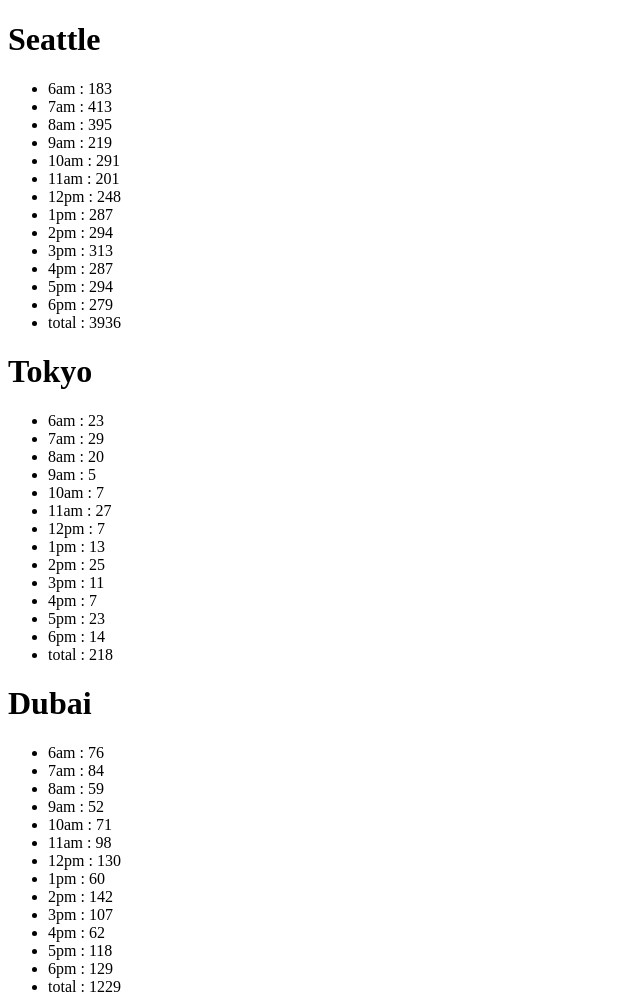
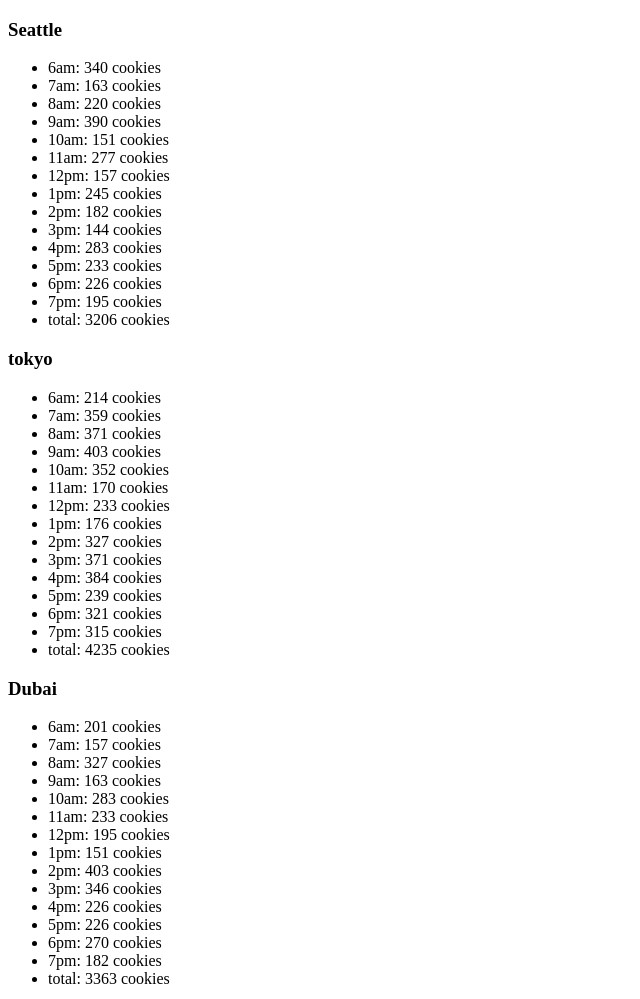
Before and after one commit to haneenzyad98/cookie-stand, a plain HTML site: page sales.html in a window 1280 px wide. Shown: the top 999 px of the page, without its empty margins (0-640 px from the left). Drawn offline with Linux system fonts and the light colour scheme.

Commit message:
to do taske

```diff
--- a/app.js
+++ b/app.js
@@ -2,203 +2,242 @@
 
 let hour = ['6am', '7am','8am', '9am','10am','11am','12pm','1pm','2pm','3pm','4pm','5pm','6pm','7pm']
 
+function random(min,max){
+    return Math.floor(Math.random()*(max-min+1)+min);
+}
 
 let seattle = {
     Location:'Seattle',
     minCusPerHour:23 ,
     maxCusPerHour :65 ,
     avgCookPerCus :6.3,
-    cookPerHour:[],
+    CEHour:[],
+    Coeh:[],
+    total:0,
+
+calcCEHour:function(){
+        for(let i = 0 ; i <hour.length; i++)
+        { this.CEHour.push(random(this.minCusPerHour,this
+                .maxCusPerHour));
+        }},
+
+calcCoeh:function(){
+       for (let i=0;i<hour.length;i++){
+this.Coeh.push(Math.floor(this.
+    CEHour[i]*this.avgCookPerCus));
+    this.total+=this.Coeh[i]
+
+}
+//console.log(this.Coeh)
+},
+rander:function(){
+let parent=document.getElementById('parent');
+let shpn =document.createElement('h3');
+parent.appendChild(shpn);
+shpn.textContent=this.Location;
+let uol=document.createElement('ul');
+parent.appendChild(uol);
+
+for (let i=0;i<hour.length;i++){
+let liit=document.createElement('li');
+uol.appendChild(liit);
+liit.textContent = `${hour[i]}: ${this.Coeh[i]} cookies`
+
+}
+let totalit=document.createElement('li')
+uol.appendChild(totalit)
+totalit.textContent=`total: ${this.total} cookies`;
+}}
+seattle.calcCEHour();
+seattle.calcCoeh();
+seattle.rander();
 
 
-    render:function (){
-        let parent=document.getElementById('mainpage')
-        let ulEl = document.createElement('ul');
-        let shopName = document.createElement('h1');
-        shopName.textContent=this.Location;
-        parent.appendChild(shopName);
-        parent.appendChild(ulEl);
-        let liEl;
-        let total = 0;
+/////////////////////////////////////
+let tokyo = {
+    Location:'tokyo',
+    minCusPerHour:23 ,
+    maxCusPerHour :65 ,
+    avgCookPerCus :6.3,
+    CEHour:[],
+    Coeh:[],
+    total:0,
+
+calcCEHour:function(){
         for(let i = 0 ; i <hour.length; i++)
-        {
+        { this.CEHour.push(random(this.minCusPerHour,this
+                .maxCusPerHour));
+        }},
 
-            this.cookPerHour.push(Math.floor((Math.random() * (1+this.maxCusPerHour-this.minCusPerHour) +this.minCusPerHour)*this.avgCookPerCus));
-            total =  total+this.cookPerHour[i]
-
-            liEl = document.createElement('li');
-            ulEl.appendChild(liEl);
-
-            liEl.textContent = hour[i]+' : ' + this.cookPerHour[i];
-
-
-            }
-            liEl.textContent= 'total : ' + total;
-
-            },
-
+calcCoeh:function(){
+       for (let i=0;i<hour.length;i++){
+this.Coeh.push(Math.floor(this.
+    CEHour[i]*this.avgCookPerCus));
+    this.total+=this.Coeh[i]
 
 }
+//console.log(this.Coeh)
+},
+rander:function(){
+let parent=document.getElementById('parent');
+let shpn =document.createElement('h3');
+parent.appendChild(shpn);
+shpn.textContent=this.Location;
+let uol=document.createElement('ul');
+parent.appendChild(uol);
 
+for (let i=0;i<hour.length;i++){
+let liit=document.createElement('li');
+uol.appendChild(liit);
+liit.textContent = `${hour[i]}: ${this.Coeh[i]} cookies`
 
-seattle.render();
+}
+let totalit=document.createElement('li')
+uol.appendChild(totalit)
+totalit.textContent=`total: ${this.total} cookies`;
+}}
+tokyo.calcCEHour();
+tokyo.calcCoeh();
+tokyo.rander();
 
 
 
+///////////////////////////////////////
 
-let tokyo = {
-    Location:'Tokyo',
-    minCusPerHour:3 ,
-    maxCusPerHour :24 ,
-    avgCookPerCus :1.2,
-    cookPerHour:[],
-    render:function (){
-        let parent=document.getElementById('mainpage')
-        let ulEl = document.createElement('ul');
-        let shopName = document.createElement('h1');
-        shopName.textContent=this.Location;
-        parent.appendChild(shopName);
-        parent.appendChild(ulEl);
-        let liEl;
-        let total=0;
+let Dubai = {
+    Location:'Dubai',
+    minCusPerHour:23 ,
+    maxCusPerHour :65 ,
+    avgCookPerCus :6.3,
+    CEHour:[],
+    Coeh:[],
+    total:0,
+
+calcCEHour:function(){
         for(let i = 0 ; i <hour.length; i++)
-        {
-            this.cookPerHour.push(Math.floor((Math.random() * (1+this.maxCusPerHour-this.minCusPerHour) +this.minCusPerHour)*this.avgCookPerCus));
-            total =  total+this.cookPerHour[i]
+        { this.CEHour.push(random(this.minCusPerHour,this
+                .maxCusPerHour));
+        }},
 
-            liEl = document.createElement('li');
-            ulEl.appendChild(liEl);
+calcCoeh:function(){
+       for (let i=0;i<hour.length;i++){
+this.Coeh.push(Math.floor(this.
+    CEHour[i]*this.avgCookPerCus));
+    this.total+=this.Coeh[i]
 
-            liEl.textContent = hour[i]+' : ' + this.cookPerHour[i];
+}
+//console.log(this.Coeh)
+},
+rander:function(){
+let parent=document.getElementById('parent');
+let shpn =document.createElement('h3');
+parent.appendChild(shpn);
+shpn.textContent=this.Location;
+let uol=document.createElement('ul');
+parent.appendChild(uol);
 
+for (let i=0;i<hour.length;i++){
+let liit=document.createElement('li');
+uol.appendChild(liit);
+liit.textContent = `${hour[i]}: ${this.Coeh[i]} cookies`
 
-            }
-            liEl.textContent= 'total : ' + total;}
+}
+let totalit=document.createElement('li')
+uol.appendChild(totalit)
+totalit.textContent=`total: ${this.total} cookies`;
+}}
+Dubai.calcCEHour();
+Dubai.calcCoeh();
+Dubai.rander();
+////////////////////////////////
+let Paris = {
+    Location:'Paris',
+    minCusPerHour:23 ,
+    maxCusPerHour :65 ,
+    avgCookPerCus :6.3,
+    CEHour:[],
+    Coeh:[],
+    total:0,
 
+calcCEHour:function(){
+        for(let i = 0 ; i <hour.length; i++)
+        { this.CEHour.push(random(this.minCusPerHour,this
+                .maxCusPerHour));
+        }},
 
-};
+calcCoeh:function(){
+       for (let i=0;i<hour.length;i++){
+this.Coeh.push(Math.floor(this.
+    CEHour[i]*this.avgCookPerCus));
+    this.total+=this.Coeh[i]
 
-tokyo.render();
+}
+//console.log(this.Coeh)
+},
+rander:function(){
+let parent=document.getElementById('parent');
+let shpn =document.createElement('h3');
+parent.appendChild(shpn);
+shpn.textContent=this.Location;
+let uol=document.createElement('ul');
+parent.appendChild(uol);
 
+for (let i=0;i<hour.length;i++){
+let liit=document.createElement('li');
+uol.appendChild(liit);
+liit.textContent = `${hour[i]}: ${this.Coeh[i]} cookies`
 
+}
+let totalit=document.createElement('li')
+uol.appendChild(totalit)
+totalit.textContent=`total: ${this.total} cookies`;
+}}
+Paris.calcCEHour();
+Paris.calcCoeh();
+Paris.rander();
+/////////////////////
+let Lima = {
+    Location:'Lima',
+    minCusPerHour:23 ,
+    maxCusPerHour :65 ,
+    avgCookPerCus :6.3,
+    CEHour:[],
+    Coeh:[],
+    total:0,
 
+calcCEHour:function(){
+        for(let i = 0 ; i <hour.length; i++)
+        { this.CEHour.push(random(this.minCusPerHour,this
+                .maxCusPerHour));
+        }},
 
+calcCoeh:function(){
+       for (let i=0;i<hour.length;i++){
+this.Coeh.push(Math.floor(this.
+    CEHour[i]*this.avgCookPerCus));
+    this.total+=this.Coeh[i]
 
+}
+//console.log(this.Coeh)
+},
+rander:function(){
+let parent=document.getElementById('parent');
+let shpn =document.createElement('h3');
+parent.appendChild(shpn);
+shpn.textContent=this.Location;
+let uol=document.createElement('ul');
+parent.appendChild(uol);
 
+for (let i=0;i<hour.length;i++){
+let liit=document.createElement('li');
+uol.appendChild(liit);
+liit.textContent = `${hour[i]}: ${this.Coeh[i]} cookies`
 
-let dubai = {
-    Location:'Dubai',
-    minCusPerHour:11 ,
-    maxCusPerHour:38 ,
-    avgCookPerCus:3.7,
-    cookPerHour:[],
-    render:function (){
-        let parent=document.getElementById('mainpage')
-        let ulEl = document.createElement('ul');
-        let shopName = document.createElement('h1');
-        shopName.textContent=this.Location;
-        parent.appendChild(shopName);
-        parent.appendChild(ulEl);
-        let liEl;
-        let total=0;
-        for(let i = 0 ; i <hour.length; i++)
-        {
-            this.cookPerHour.push(Math.floor((Math.random() * (1+this.maxCusPerHour-this.minCusPerHour) +this.minCusPerHour)*this.avgCookPerCus));
-            total =  total+this.cookPerHour[i]
-
-            liEl = document.createElement('li');
-            ulEl.appendChild(liEl);
-
-            liEl.textContent = hour[i]+' : ' + this.cookPerHour[i];
-
-
-            }
-            liEl.textContent= 'total : ' + total;}
-
-
-};
-
-
-
-dubai.render();
-
-
-
-
-
-let paris = {
-    Location:'Paris',
-    minCusPerHour:20,
-    maxCusPerHour :38 ,
-    avgCookPerCus :2.3,
-    cookPerHour:[],
-    render:function (){
-        let parent=document.getElementById('mainpage')
-        let ulEl = document.createElement('ul');
-        let shopName = document.createElement('h1');
-        shopName.textContent=this.Location;
-        parent.appendChild(shopName);
-        parent.appendChild(ulEl);
-        let liEl;
-        let total=0;
-        for(let i = 0 ; i <hour.length; i++)
-        {
-            this.cookPerHour.push(Math.floor((Math.random() * (1+this.maxCusPerHour-this.minCusPerHour) +this.minCusPerHour)*this.avgCookPerCus));
-            total =  total+this.cookPerHour[i]
-
-            liEl = document.createElement('li');
-            ulEl.appendChild(liEl);
-
-            liEl.textContent = hour[i]+' : ' + this.cookPerHour[i];
-
-
-            }
-            liEl.textContent= 'total : ' + total;}
-
-
-};
-
-paris.render();
-
-
-
-
-
-
-let lima = {
-    Location:'Lima',
-    minCusPerHour:2,
-    maxCusPerHour:16,
-    avgCookPerCus:4.6,
-    cookPerHour:[],
-    render:function (){
-        let parent=document.getElementById('mainpage')
-        let ulEl = document.createElement('ul');
-        let shopName = document.createElement('h1');
-        shopName.textContent=this.Location;
-        parent.appendChild(shopName);
-        parent.appendChild(ulEl);
-        let liEl;
-        let total=0;
-        for(let i = 0 ; i <hour.length; i++)
-        {
-            this.cookPerHour.push(Math.floor((Math.random() * (1+this.maxCusPerHour-this.minCusPerHour) +this.minCusPerHour)*this.avgCookPerCus));
-            total =  total+this.cookPerHour[i]
-
-            liEl = document.createElement('li');
-            ulEl.appendChild(liEl);
-
-            liEl.textContent = hour[i]+' : ' + this.cookPerHour[i];
-
-            }
-            liEl.textContent= 'total : ' + total;}
-
-
-
-};
-
-lima.render();
-
-// let image = document.createElement('img');
-// parent.appendChild(image);
-//  image.setAttribute('src','img/' + salmon+'.png');
+}
+let totalit=document.createElement('li')
+uol.appendChild(totalit)
+totalit.textContent=`total: ${this.total} cookies`;
+}}
+Lima.calcCEHour();
+Lima.calcCoeh();
+Lima.rander();
--- a/sales.html
+++ b/sales.html
@@ -3,7 +3,8 @@
 <head>
     <title>Document</title>
 </head>
-<body id="mainpage">
+<body >
+    <div id=parent></div>
 <script src="app.js"></script>
 </body>
 </html>
```
